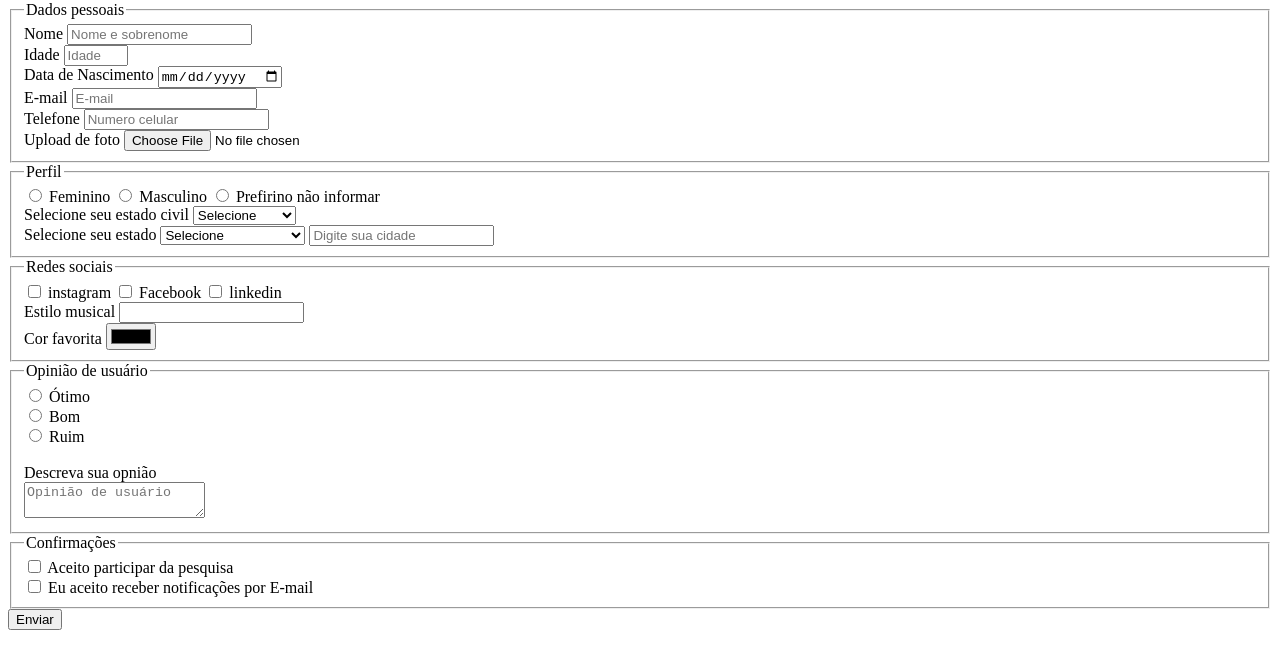
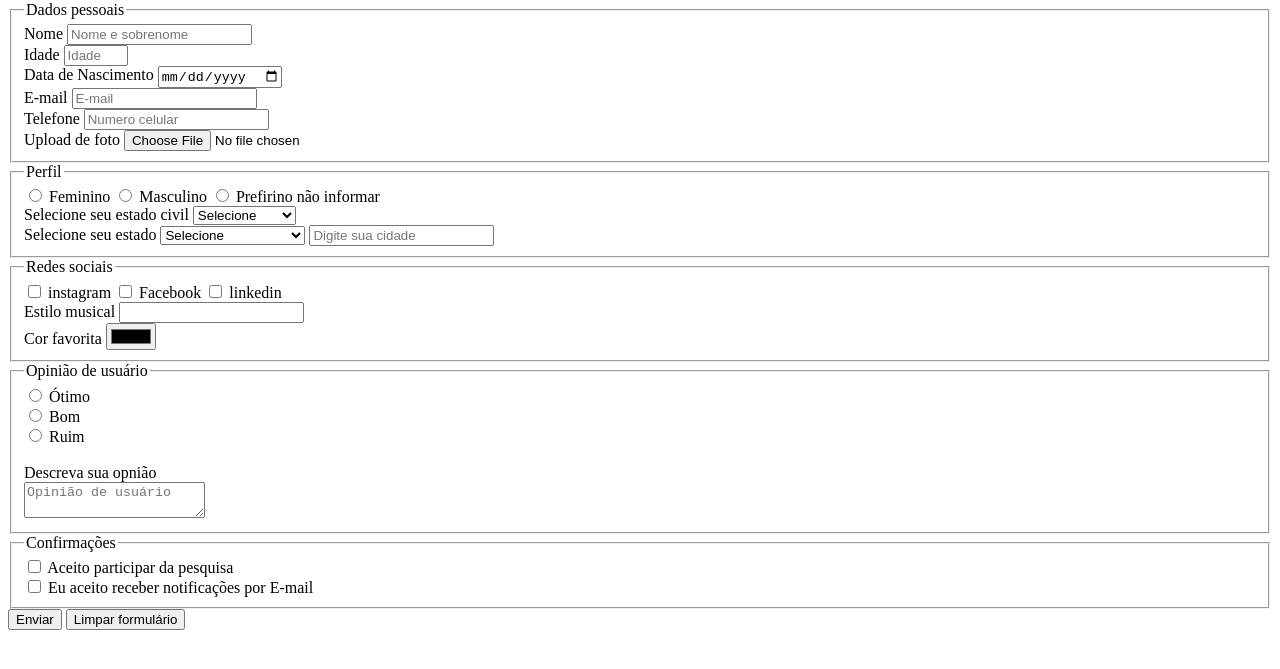
Before and after one commit to ludenhermoncorrales/pesquisaculturama, a plain HTML site: page index.html in a window 1280 px wide. Shown: the part 79-748 px from the top of the page. Drawn offline with Linux system fonts and the light colour scheme.

Commit message:
Add button clear

```diff
--- a/index.html
+++ b/index.html
@@ -142,6 +142,8 @@
                 <label for="acceptReciveEmail">Eu aceito receber notificações por E-mail</label>
             </fieldset>
             <button type="submit">Enviar</button>
+
+            <button type="reset">Limpar formulário</button>
         </form>
 
     </section>
```
